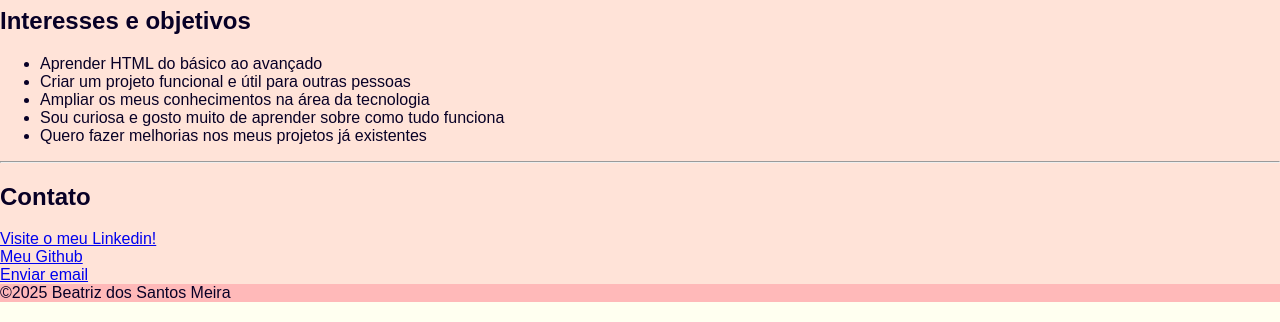
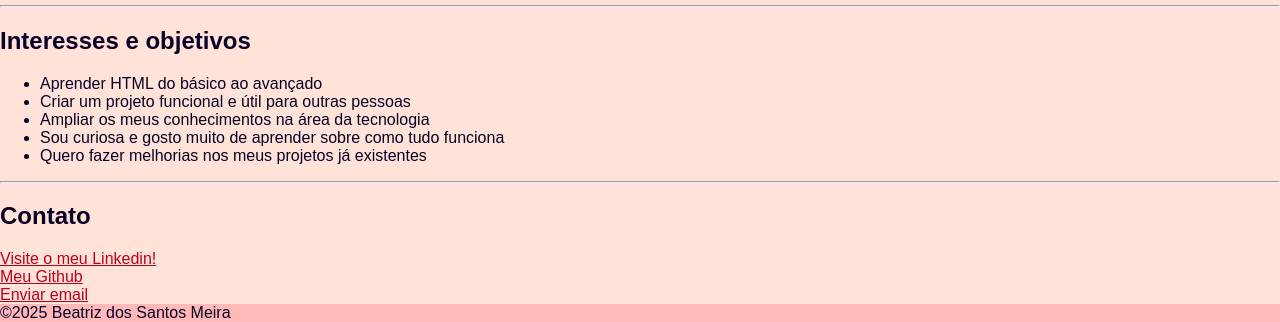
Before and after one commit to beatrizdossantosmeira03-dev/Portifolio, a plain HTML site: page index.html in a window 1280 px wide. Shown: the part 541-863 px from the top of the page. Drawn offline with Linux system fonts and the light colour scheme.

Commit message:
Meu portifólio

```diff
--- a/index.html
+++ b/index.html
@@ -12,13 +12,13 @@
 
 <body>
     <header>
-        <img src="/BIA.jpg" alt="Eu" width="350" height="350" class="perfilredondo">
         <h1>Quem sou eu?</h1>
 
     </header>
 
     <main>
         <section id="sobre-mim">
+            <img src="/BIA.jpg" alt="Eu" width="350" height="350" class="perfilredondo">
             <h2>Sobre Mim</h2>
             <p>
                 Olá! Meu nome é Beatriz dos Santos Meira, sou estudante de administração e no momento estou focando em
@@ -44,11 +44,11 @@
         <hr>
         <section id="contato">
             <h2>Contato</h2>
-            <a href="www.linkedin.com/in/beatriz-dos-santos-meira-99b5b0255">Visite o meu Linkedin!</a>
+            <a href="https://www.linkedin.com/in/beatriz-dos-santos-meira-99b5b0255/" target="_blank" class="texto-hover">Visite o meu Linkedin!</a>
             <br>
-            <a href="https://github.com/beatrizdossantosmeira03-dev">Meu Github</a>
+            <a href="https://github.com/beatrizdossantosmeira03-dev" target="_blank" class="texto-hover">Meu Github</a>
             <br>
-            <a href="mailto:beatrizdossantosmeira03@gmail.com">Enviar email</a>
+            <a href="mailto:beatrizdossantosmeira03@gmail.com" target="_blank" class="texto-hover">Enviar email</a>
 
 
         </section>
@@ -61,5 +61,4 @@
 
 
 </body>
-
 </html>
--- a/style.css
+++ b/style.css
@@ -27,3 +27,12 @@ p {
 .perfilredondo {
     border-radius: 50%;
 }
+
+
+.texto-hover {
+    color: rgb(187, 0, 28);
+}
+
+.texto-hover:hover {
+    color: rgb(224, 0, 212);
+}
```
Also changed, not shown: BIA.jpg.
